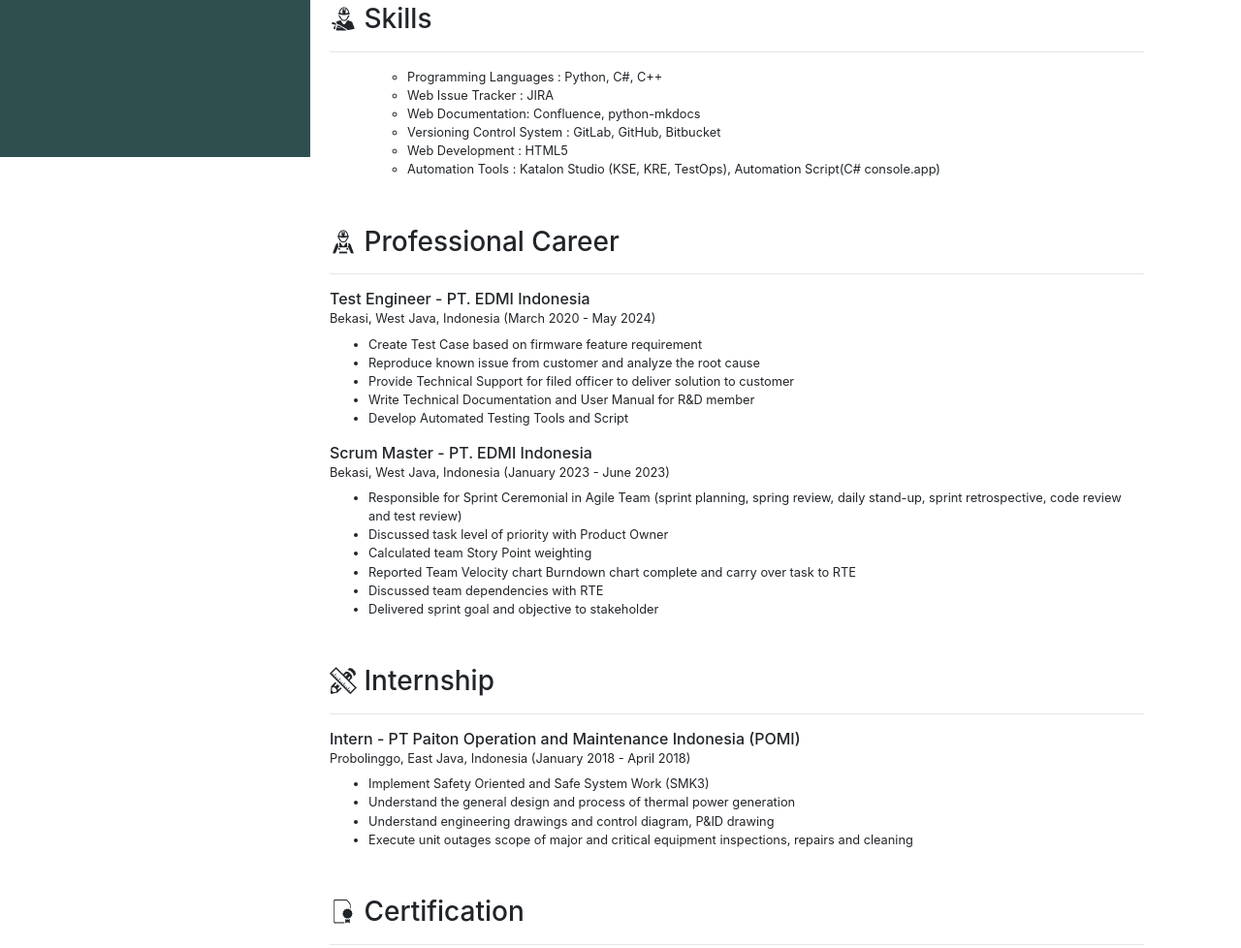
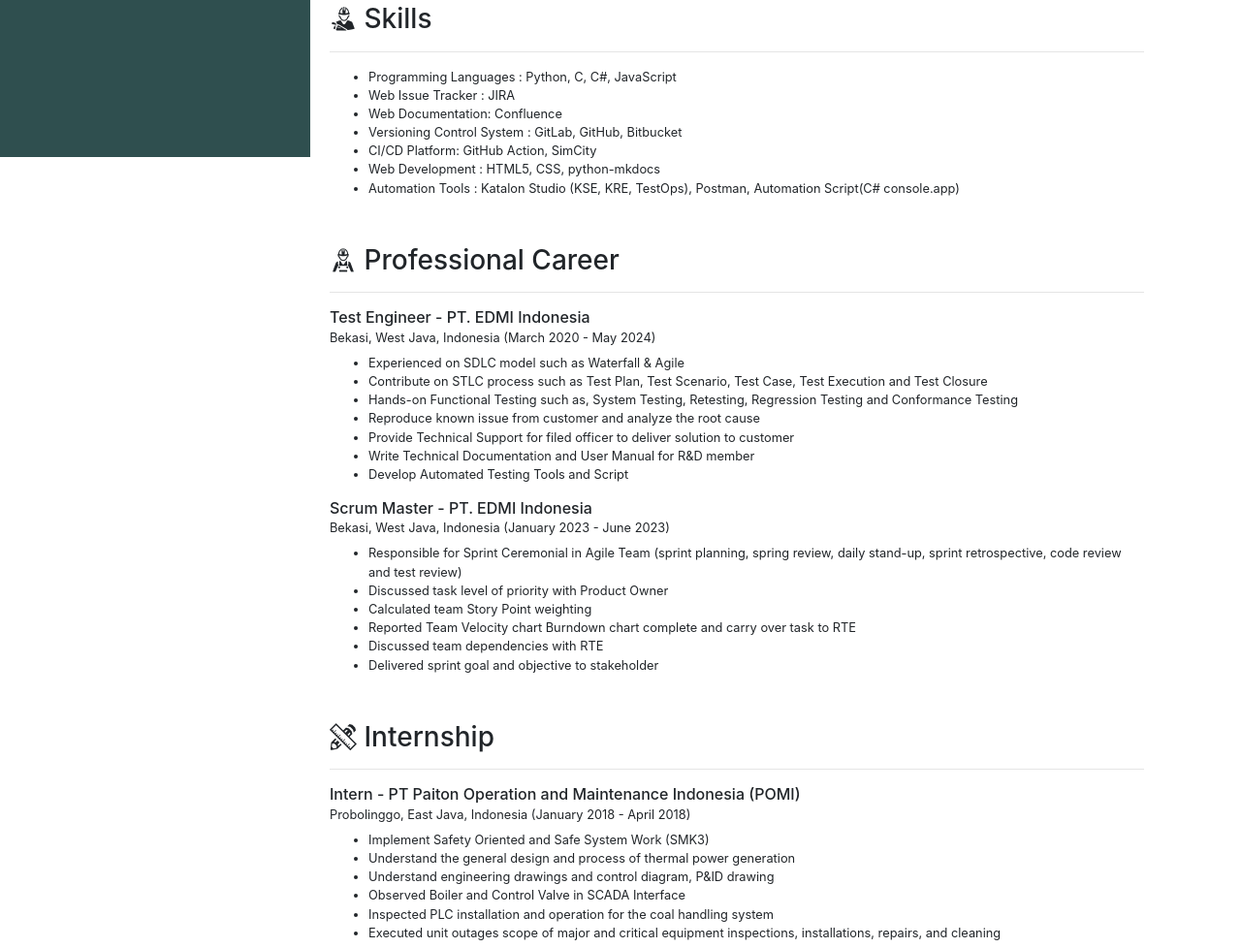
Before and after one commit to fahmiwazu/fahmiwazu.github.io, a plain HTML site: page index.html in a window 1280 px wide. Shown: the part 638-1616 px from the top of the page at 97% size. Drawn offline with Linux system fonts and the light colour scheme; files whose address does not match are found by name.

Commit message:
feat: update postman logo

```diff
--- a/index.html
+++ b/index.html
@@ -57,6 +57,10 @@
                         <i class="fa fa-circle fa-stack-2x" style="color:#323131;text-shadow:2px 4px 5px black"></i>
                         <i class="fa fa-github fa-stack-1x"></i>
                       </a>
+                      <a class="fa-stack fa-2x text-white" href="https://www.postman.com/fahmi-wiradika">
+                        <i class="fa fa-circle fa-stack-2x" style="color:#ff5100;text-shadow:2px 4px 5px black"></i>
+                        <i class="fa fa-rocket fa-stack-1x"></i>
+                      </a>
                   </small>
               </div>
             </div>
@@ -94,14 +98,13 @@
               <div class="text-left">
                 <hr>
                   <ul>
-                  <ul>
-                    <li>Programming Languages : Python, C#, C++</li>
+                    <li>Programming Languages : Python, C, C#, JavaScript</li>
                     <li>Web Issue Tracker : JIRA </li>
-                    <li>Web Documentation: Confluence, python-mkdocs</li>
+                    <li>Web Documentation: Confluence</li>
                     <li>Versioning Control System : GitLab, GitHub, Bitbucket</li>
-                    <li>Web Development : HTML5</li>
-                    <li>Automation Tools : Katalon Studio (KSE, KRE, TestOps), Automation Script(C# console.app)</li>
-                  </ul>
+                    <li>CI/CD Platform: GitHub Action, SimCity</li>
+                    <li>Web Development : HTML5, CSS, python-mkdocs</li>
+                    <li>Automation Tools : Katalon Studio (KSE, KRE, TestOps), Postman, Automation Script(C# console.app)</li>
                   </ul>
               </div>
             </div>
@@ -115,7 +118,9 @@
                   <h6>Test Engineer - PT. EDMI Indonesia
                   <small><br>Bekasi, West Java, Indonesia (March 2020 - May 2024)</small></h6>
                 <ul>
-                    <li>Create Test Case based on firmware feature requirement</li>
+                    <li>Experienced on SDLC model such as Waterfall & Agile</li>
+                    <li>Contribute on STLC process such as Test Plan, Test Scenario, Test Case, Test Execution and Test Closure</li>
+                    <li>Hands-on Functional Testing such as, System Testing, Retesting, Regression Testing and Conformance Testing</li>
                     <li>Reproduce known issue from customer and analyze the root cause</li>
                     <li>Provide Technical Support for filed officer to deliver solution to customer</li>
                     <li>Write Technical Documentation and User Manual for R&D member</li>
@@ -148,7 +153,9 @@
                     <li>Implement Safety Oriented and Safe System Work (SMK3)</li>
                     <li>Understand the general design and process of thermal power generation</li>
                     <li>Understand engineering drawings and control diagram, P&ID drawing</li>
-                      <li>Execute unit outages scope of major and critical equipment inspections, repairs and cleaning</li>
+                    <li>Observed Boiler and Control Valve in SCADA Interface</li>
+                    <li>Inspected PLC installation and operation for the coal handling system</li>
+                    <li>Executed unit outages scope of major and critical equipment inspections, installations, repairs, and cleaning</li>
                   </ul>
                 </div>
               </div>
@@ -239,6 +246,10 @@
                 <i class="fa fa-circle fa-stack-2x" style="color:#323131;text-shadow:2px 4px 5px black"></i>
                 <i class="fa fa-github fa-stack-1x"></i>
               </a>
+              <a class="fa-stack fa-2x text-white" href="https://www.postman.com/fahmi-wiradika">
+                <i class="fa fa-circle fa-stack-2x" style="color:#ff5100;text-shadow:2px 4px 5px black"></i>
+                <i class="fa fa-rocket fa-stack-1x"></i>
+              </a>
             </small>
             <a class="nav-link js-scroll-trigger text-muted" href="#">Home</a>
             <a class="nav-link js-scroll-trigger" href="project.html">Project Participation</a>
@@ -305,14 +316,13 @@
               <div class="text-left">
                 <hr>
                 <ul>
-                  <ul>
-                    <li>Programming Languages : Python, C#, C++</li>
+                    <li>Programming Languages : Python, C, C#, JavaScript</li>
                     <li>Web Issue Tracker : JIRA </li>
-                    <li>Web Documentation: Confluence, python-mkdocs</li>
+                    <li>Web Documentation: Confluence</li>
                     <li>Versioning Control System : GitLab, GitHub, Bitbucket</li>
-                    <li>Web Development : HTML5</li>
-                    <li>Automation Tools : Katalon Studio (KSE, KRE, TestOps), Automation Script(C# console.app)</li>
-                  </ul>
+                    <li>CI/CD Platform: GitHub Action, SimCity</li>
+                    <li>Web Development : HTML5, CSS, python-mkdocs</li>
+                    <li>Automation Tools : Katalon Studio (KSE, KRE, TestOps), Postman, Automation Script(C# console.app)</li>
                 </ul>
               </div>
             </div>
@@ -325,7 +335,9 @@
                   <h6>Test Engineer - PT. EDMI Indonesia
                   <small><br>Bekasi, West Java, Indonesia (March 2020 - May 2024)</small></h6>
                 <ul>
-                    <li>Create Test Case based on firmware feature requirement</li>
+                  <li>Experienced on SDLC model such as Waterfall & Agile</li>
+                  <li>Contribute on STLC process such as Test Plan, Test Scenario, Test Case, Test Execution and Test Closure</li>
+                  <li>Hands-on Functional Testing such as, System Testing, Retesting, Regression Testing and Conformance Testing</li>
                   <li>Reproduce known issue from customer and analyze the root cause</li>
                   <li>Provide Technical Support for filed officer to deliver solution to customer</li>
                   <li>Write Technical Documentation and User Manual for R&D member</li>
@@ -357,7 +369,9 @@
                     <li>Implement Safety Oriented and Safe System Work (SMK3)</li>
                     <li>Understand the general design and process of thermal power generation</li>
                     <li>Understand engineering drawings and control diagram, P&ID drawing</li>
-                    <li>Execute unit outages scope of major and critical equipment inspections, repairs and cleaning</li>
+                    <li>Observed Boiler and Control Valve in SCADA Interface</li>
+                    <li>Inspected PLC installation and operation for the coal handling system</li>
+                    <li>Executed unit outages scope of major and critical equipment inspections, installations, repairs, and cleaning</li>
                 </ul>
               </div>
             </div>
```
Also changed, not shown: project.html (+4 -0 lines), research.html (+4 -0 lines). Lines whose indentation alone changed are shown as unchanged.
